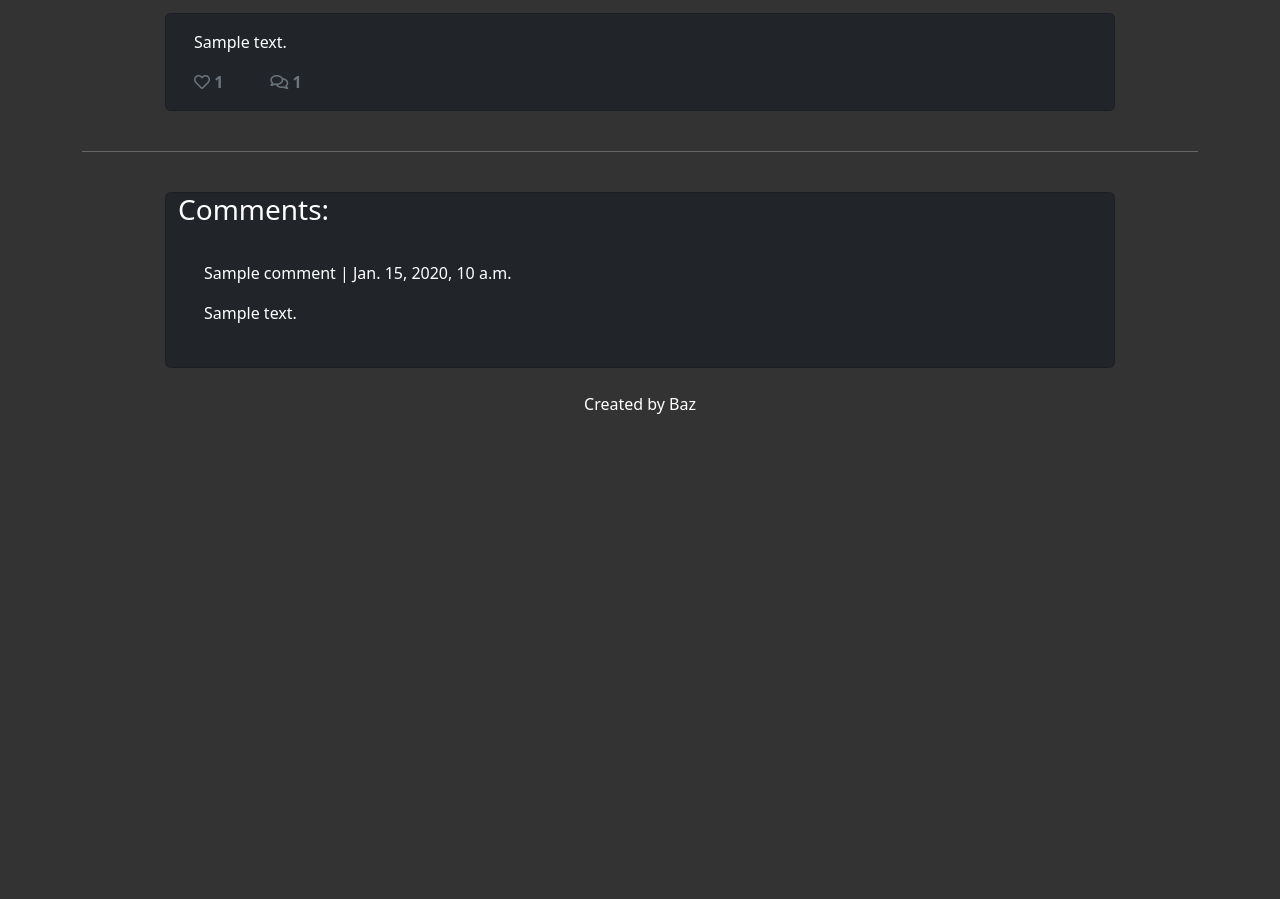
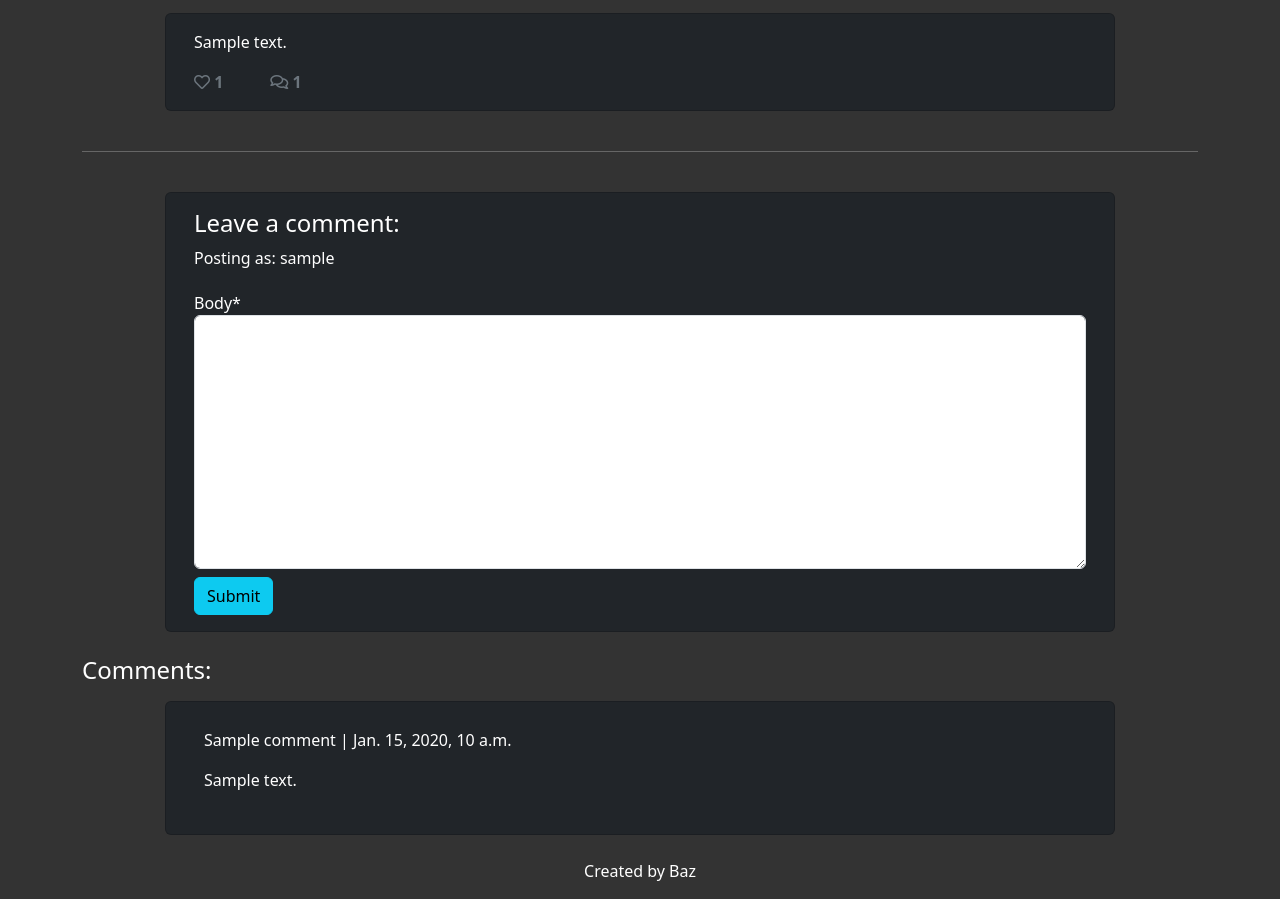
Before and after one commit to Barryk112/bla_bla_conversations, a Django app: a page that uses templates/conversation_detail.html in a window 1280 px wide. Shown: the part 253-1152 px from the top of the page. Before the commit the page ends 667 px from the top, so only its background shows below. Run offline with Django 3.2, Linux system fonts and the light colour scheme; a user stored in the database is signed in; tables that the repository leaves empty hold one stand-in row (values such as "Sample post"); some libraries are stand-ins or nearby versions.

Commit message:
Installed crispy forms to handle my comment forms, Added to function for a authnticated user to leave a comment, this comment must then be approved by admin

```diff
--- a/blabla/settings.py
+++ b/blabla/settings.py
@@ -50,12 +50,15 @@ INSTALLED_APPS = [
     'allauth',
     'allauth.account',
     'allauth.socialaccount',
+    'crispy_forms',
 ]
 
 SITE_ID = 1
 
 LOGIN_REDIRECT_URL = '/'
 LOGOUT_REDIRECT_URL = '/'
+
+CRISPY_TEMPLATE_PACK = 'bootstrap4'
 
 MIDDLEWARE = [
     'django.middleware.security.SecurityMiddleware',
--- /dev/null
+++ b/conversations/forms.py
@@ -0,0 +1,9 @@
+from .models import Comment
+from django import forms
+
+
+class CommentForm(forms.ModelForm):
+
+    class Meta:
+        model = Comment
+        fields = ('body',)
--- a/conversations/views.py
+++ b/conversations/views.py
@@ -1,6 +1,7 @@
 from django.shortcuts import render, get_object_or_404
 from django.views import generic, View
 from .models import ConversationPost
+from .forms import CommentForm
 
 
 class ConversationList(generic.ListView):
@@ -29,6 +30,40 @@ class ConversationDetail(View):
             {
                 "conversation": conversation,
                 "comments": comments,
-                "liked": liked
+                "commented": False,
+                "liked": liked,
+                "comment_form": CommentForm()
             },
         )
+
+    def post(self, request, slug, *args, **kwargs):
+        queryset = ConversationPost.objects.filter(status=1)
+        conversation = get_object_or_404(queryset, slug=slug)
+        comments = conversation.comments.filter(approved=True).order_by("-created_on")
+        liked = False
+        if conversation.likes.filter(id=self.request.user.id).exists():
+            liked = True
+
+        comment_form = CommentForm(data=request.POST)
+
+        # Checks if comment is valid and saves it
+        if comment_form.is_valid():
+            comment_form.instance.email = request.user.email
+            comment_form.instance.name = request.user.username
+            comment = comment_form.save(commit=False)
+            comment.post = conversation
+            comment.save()
+        else:
+            comment_form = CommentForm()
+
+        return render(
+            request,
+            "conversation_detail.html",
+            {
+                "conversation": conversation,
+                "comments": comments,
+                "commented": True,
+                "liked": liked,
+                "comment_form": comment_form
+            },
+        )
--- a/requirements.txt
+++ b/requirements.txt
@@ -4,6 +4,7 @@ dj-database-url==0.5.0
 dj3-cloudinary-storage==0.0.6
 Django==3.2.19
 django-allauth==0.54.0
+django-crispy-forms==1.14.0
 django-summernote==0.8.20.0
 gunicorn==20.1.0
 oauthlib==3.2.2
--- a/templates/account/signup.html
+++ b/templates/account/signup.html
@@ -11,8 +11,7 @@
     <div class="col-10 offset-2">
       <h1>{% trans "Sign Up" %}</h1>
 
-      <p>{% blocktrans %}Already have an account? Then please <a href="{{ login_url }}">sign in</a>.{% endblocktrans %}
-      </p>
+      <p>{% blocktrans %}Already have an account? Then please <a href="{{ login_url }}">sign in</a>.{% endblocktrans %}</p>
 
       <form class="signup" id="signup_form" method="post" action="{% url 'account_signup' %}">
         {% csrf_token %}
--- a/templates/conversation_detail.html
+++ b/templates/conversation_detail.html
@@ -1,6 +1,8 @@
 {% extends "base.html" %}
 
 {% block content %}
+
+{% load crispy_forms_tags %}
 
 <div class="container">
     <div class="row">
@@ -53,7 +55,27 @@
 
     <div class="row justify-content-center">
         <div class="col-10 card text-bg-dark mb-4  mt-4 ">
-            <h3>Comments:</h3>
+            <div class="card-body">
+                {% if commented %}
+                <div class="alert alert-info" role="alert">
+                    Your comment is awaiting approval
+                </div>
+                {% else %}
+                {% if user.is_authenticated %}
+                <h4>Leave a comment:</h4>
+                <p>Posting as: {{ user.username }}</p>
+                <form method="post" style="margin-top: 1.3em;">
+                    {{ comment_form | crispy }}
+                    {% csrf_token %}
+                    <button type="submit" class="btn btn-info mt-2">Submit</button>
+                </form>
+                {% endif %}
+                {% endif %}
+            </div>
+        </div>
+
+        <h4>Comments:</h4>
+        <div class="col-10 card text-bg-dark mb-4  mt-2">
             <div class="card-body">
                 {% for comment in comments %}
                 <div class="comments" style="padding: 10px;">
@@ -69,6 +91,5 @@
             </div>
         </div>
     </div>
-</div>
 
 {% endblock %}
```
